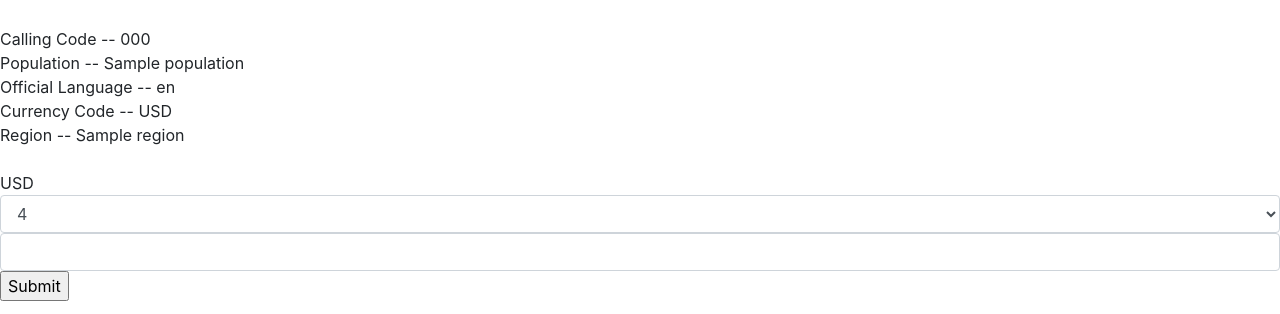
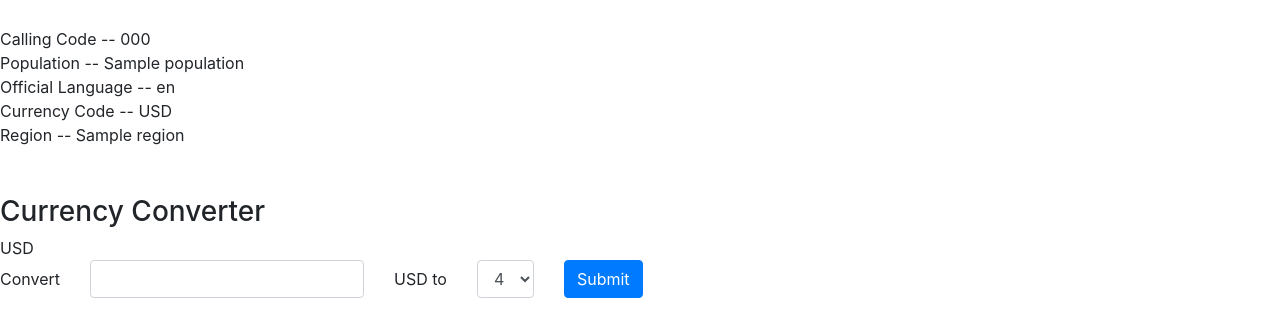
Before and after one commit to jhwu03/Softdev-API, a Flask app: template templates/country.html in a window 1280 px wide. Shown: the part 551-865 px from the top of the page. Run offline with Flask 2, Linux system fonts and the light colour scheme; the template is opened without the code that fills it: most values are stand-ins (such as "Sample title", 1, 10 or a date in 2020); some libraries are stand-ins or nearby versions.

Commit message:
updated bootstrap for currency converter

```diff
--- a/app.py
+++ b/app.py
@@ -146,6 +146,7 @@ def countries(country_code):
     currency_stats = ""
     curr_1 = db_manager.get_currency(country)
     valid_curr_rates = db_manager.get_currency_list(curr_1)
+    curr_2 = ""
     if ('curr_2' in request.args):
         #made a request to change currencies
         if ('value' in request.args):
@@ -162,14 +163,14 @@ def countries(country_code):
             #defines the second currency code
             if (value != ""):
                 converted_val = db_manager.convert_currency(curr_1, value, curr_2)
-                if value >= 0.01:
+                if value >= 0.01 or value == 0:
                     currency_stats = "{:.2f} {} = {:.2f} {}".format(value, curr_1, converted_val, curr_2)
                 else:
-                    currency_stats = "Not convertible, please enter a number greater than or equal to 0.01."
+                    currency_stats = "Not convertible, please enter a valid number."
                 #goes through the database to find the rate, and the database converts the two rates, the answer is defined to currency_stats
             else:
                 currency_stats = "Not convertable, did not enter a number."
-    return render_template("country.html", stats = stats, currency_stats = currency_stats, valid_curr_rates = valid_curr_rates)
+    return render_template("country.html", stats = stats, currency_stats = currency_stats, valid_curr_rates = valid_curr_rates, curr_2=curr_2)
 
 @app.route("/logout")
 def logout():
--- a/templates/country.html
+++ b/templates/country.html
@@ -20,17 +20,33 @@
   <br>
   Region -- {{stats['region']}}
   <br><br>
-  {{currency_stats}}
   <br>
   {% if valid_curr_rates != [] %}
+  <h3>Currency Converter</h3>
+  {{currency_stats}}
     <form action="/countries/{{stats['alpha_3']}}" method="GET">
-      <select class="form-control" name="curr_2">
-        {% for i in valid_curr_rates %}
-          <option>{{i}}</option>
-        {% endfor %}
-      </select>
-    <input type="text" class="form-control" name="value">
-    <input type="submit" name="submit">
+      <div class="form-group row">
+        <label for="value" class="col-auto col-form-label">Convert</label>
+        <div class="col-auto">
+          <input type="text" class="form-control" id="value" name="value">
+        </div>
+        <label for="curr_2" class="col-auto col-form-label">{{stats['currency']}} to </label>
+        <div class="col-auto">
+          <select class="form-control" id="curr_2" name="curr_2">
+            {% for i in valid_curr_rates %}
+              {% if curr_2 == i %}
+              <option selected="selected">
+              {% else %}
+              <option>
+              {% endif %}
+              {{i}}</option>
+            {% endfor %}
+          </select>
+        </div>
+        <div class="col-auto">
+          <input class="btn btn-primary" type="submit" name="submit">
+        </div>
+      </div>
   </form>
   {% endif %}
 {% endblock %}
```
